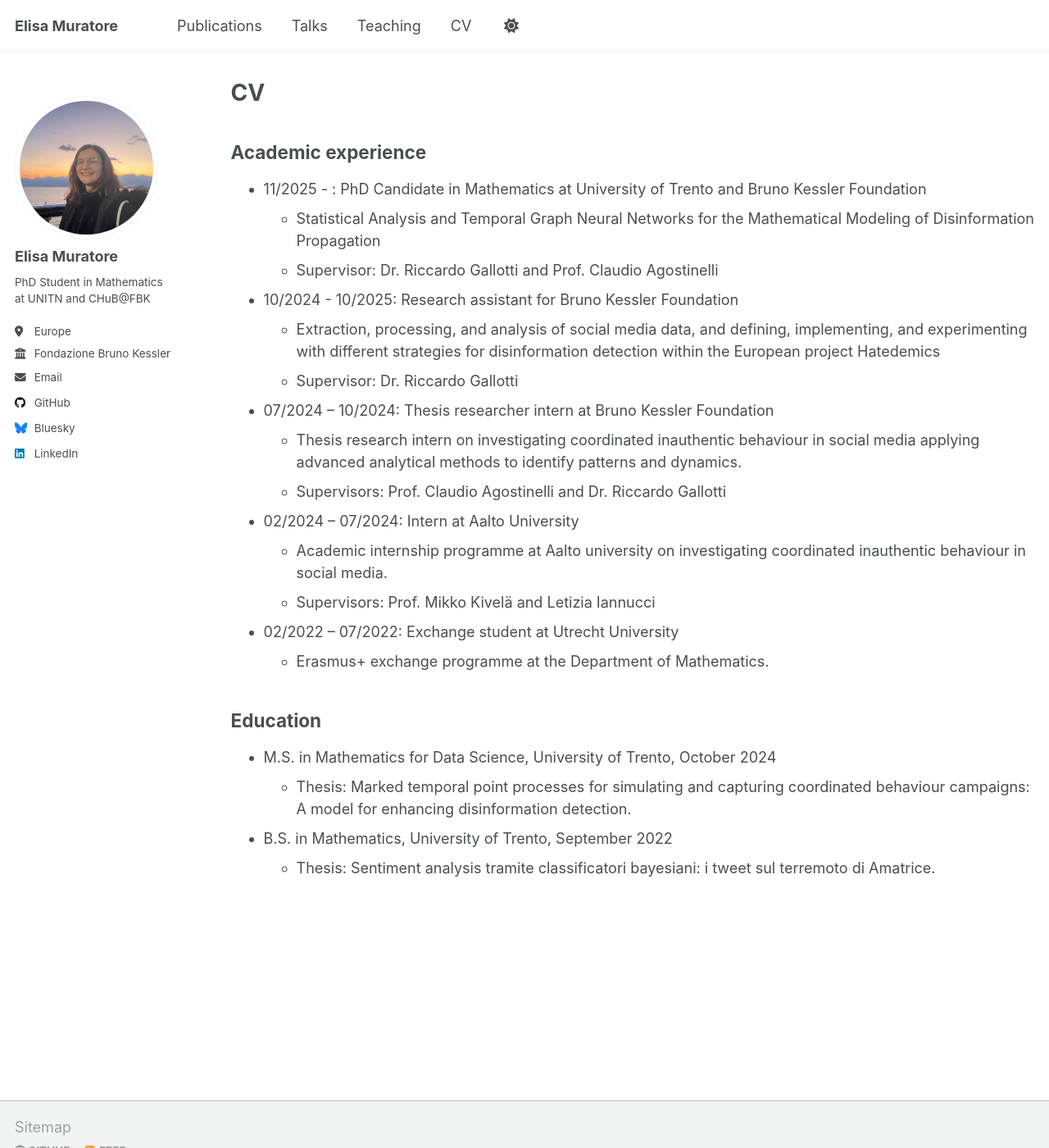
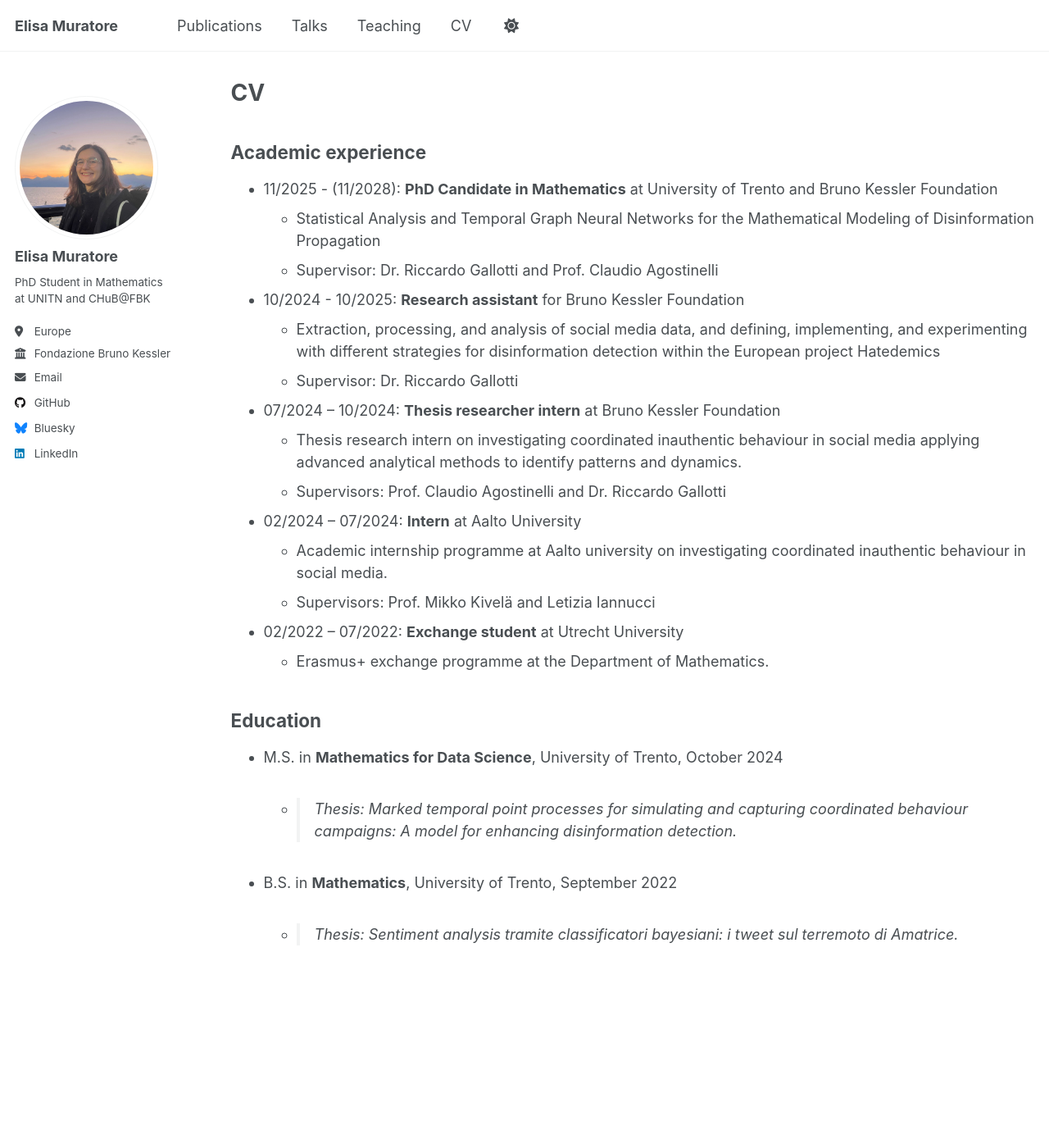
Before and after one commit to ElisaMuratore00/elisamuratore00.github.io, a Jekyll site: the page built from _pages/cv.md, in a window 1280 px wide and 1400 px high. Shown: the whole window at 82% size. Built offline with Jekyll 4.4.1, drawn with Linux system fonts in a browser that asks for light colours; a script that is not in the unit is left out.

Commit message:
feat: bold characters

```diff
--- a/_pages/cv.md
+++ b/_pages/cv.md
@@ -14,30 +14,30 @@
 
 Academic experience
 ------
-* 11/2025 - : PhD Candidate in Mathematics at University of Trento and Bruno Kessler Foundation
+* 11/2025 - (11/2028): **PhD Candidate in Mathematics** at University of Trento and Bruno Kessler Foundation
   * Statistical Analysis and Temporal Graph Neural Networks for the Mathematical Modeling of Disinformation Propagation
   * Supervisor: Dr. Riccardo Gallotti and Prof. Claudio Agostinelli
 
 
-* 10/2024 - 10/2025: Research assistant for Bruno Kessler Foundation
+* 10/2024 - 10/2025: **Research assistant** for Bruno Kessler Foundation
   * Extraction, processing, and analysis of social media data, and defining, implementing, and experimenting with different strategies for disinformation detection within the European project Hatedemics
   * Supervisor: Dr. Riccardo Gallotti
 
-* 07/2024 – 10/2024: Thesis researcher intern at Bruno Kessler Foundation
+* 07/2024 – 10/2024: **Thesis researcher intern** at Bruno Kessler Foundation
   * Thesis research intern on investigating coordinated inauthentic behaviour in social media applying advanced analytical methods to identify patterns and dynamics.
   * Supervisors: Prof. Claudio Agostinelli and Dr. Riccardo Gallotti
 
-* 02/2024 – 07/2024: Intern at Aalto University
+* 02/2024 – 07/2024: **Intern** at Aalto University
   * Academic internship programme at Aalto university on investigating coordinated inauthentic behaviour in social media.
   * Supervisors: Prof. Mikko Kivelä and Letizia Iannucci
 
-* 02/2022 – 07/2022: Exchange student at Utrecht University
+* 02/2022 – 07/2022: **Exchange student** at Utrecht University
   * Erasmus+ exchange programme at the Department of Mathematics.
 
 
 Education
 ------
-* M.S. in Mathematics for Data Science, University of Trento, October 2024
-  * Thesis: Marked temporal point processes for simulating and capturing coordinated behaviour campaigns: A model for enhancing disinformation detection.
-* B.S. in Mathematics, University of Trento, September 2022
-  * Thesis: Sentiment analysis tramite classificatori bayesiani: i tweet sul terremoto di Amatrice.
+* M.S. in **Mathematics for Data Science**, University of Trento, October 2024
+  * > Thesis: Marked temporal point processes for simulating and capturing coordinated behaviour campaigns: A model for enhancing disinformation detection.
+* B.S. in **Mathematics**, University of Trento, September 2022
+  * > Thesis: Sentiment analysis tramite classificatori bayesiani: i tweet sul terremoto di Amatrice.
```
Also changed, not shown: _pages/about.md (+2 -2 lines), _teaching/2025-notte-della-ricerca.md (+1 -1 lines).
